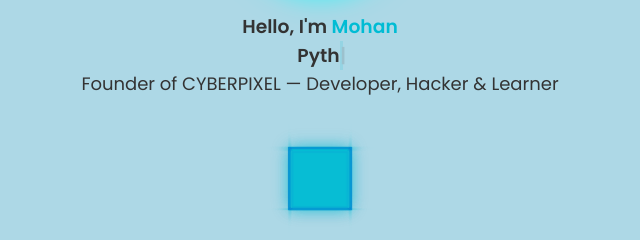
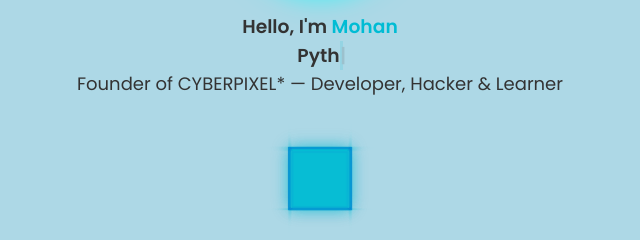
Before and after one commit to mohanxcode/CYBER-PIXEL-, a plain HTML site: page index.html in a window 1280 px wide. Shown: the part 362-602 px from the top of the page, 320-960 px from the left. Drawn offline with Linux system fonts and the light colour scheme.

Commit message:
Update index.html

```diff
--- a/index.html
+++ b/index.html
@@ -427,7 +427,7 @@
                  Hello, I'm <span style="color:#00bcd4;">Mohan</span><br />
                  <span class="typed-text"></span><span class="cursor">|</span>
              </h3>
-             <p class="fade-in">Founder of CYBERPIXEL — Developer, Hacker & Learner</p>
+             <p class="fade-in">Founder of CYBERPIXEL* — Developer, Hacker & Learner</p>
              <style>
 .loader {
   width: 80px;
```
